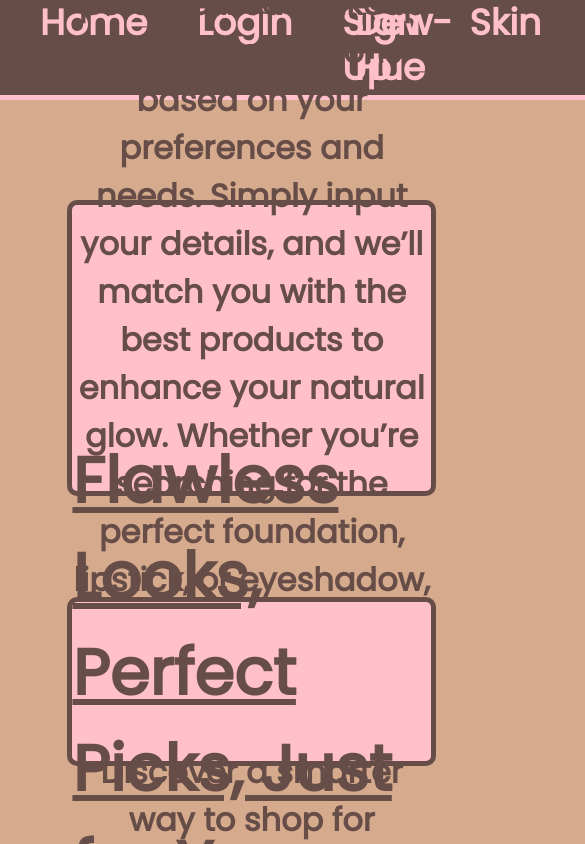
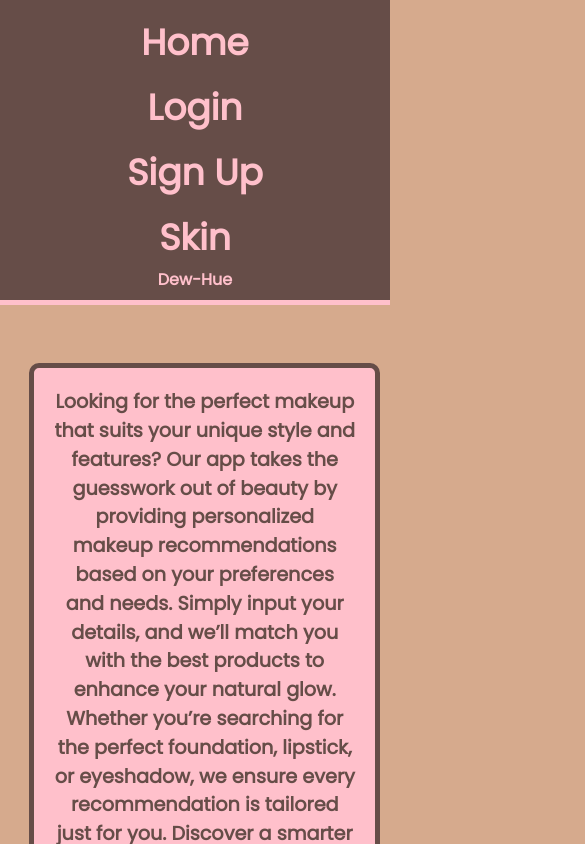
Before and after one commit to HMasese/Dew-Hue, a React (Vite) app in the folder client/: page / in a window 390 px wide. Shown: the top 844 px of the page, 585 px wide, since content can reach past the window. Built offline with nearby package versions, Linux system fonts and the light colour scheme.

Commit message:
mobile media queries for homepage and navbar

```diff
--- a/client/src/components/NavigationBar.css
+++ b/client/src/components/NavigationBar.css
@@ -30,3 +30,34 @@ a:hover {
     position: fixed;
     left: 91%;
 }
+
+/* Mobile Media Queries */
+@media (max-width: 768px) {
+    .nav {
+        flex-direction: column;
+        align-items: center;
+        padding: 10px 0;
+    }
+
+    .navItem {
+        margin: 10px 0;
+        text-align: center;
+    }
+
+    #Dew-Hue {
+        position: static;
+        text-align: center;
+        display: block;
+        margin: auto;
+    }
+}
+
+@media (max-width: 480px) {
+    .navItem {
+        font-size: 14px;
+    }
+
+    #Dew-Hue {
+        font-size: 16px;
+    }
+}
--- a/client/src/pages/Home.css
+++ b/client/src/pages/Home.css
@@ -42,3 +42,34 @@
     text-decoration: underline;
     font-weight: bold;
 }
+
+/* Mobile Media Queries */
+@media (max-width: 768px) {
+    #makeup, #sloganCon {
+        width: 90vw;
+        height: auto;
+        right: 0;
+        top: 5vh;
+        padding: 10px;
+    }
+
+    #intro {
+        font-size: 1.5em;
+        padding: 10px;
+    }
+
+    #slogan {
+        font-size: 2.5em;
+        text-align: center;
+    }
+}
+
+@media (max-width: 480px) {
+    #intro {
+        font-size: 1.2em;
+    }
+
+    #slogan {
+        font-size: 2em;
+    }
+}
```
